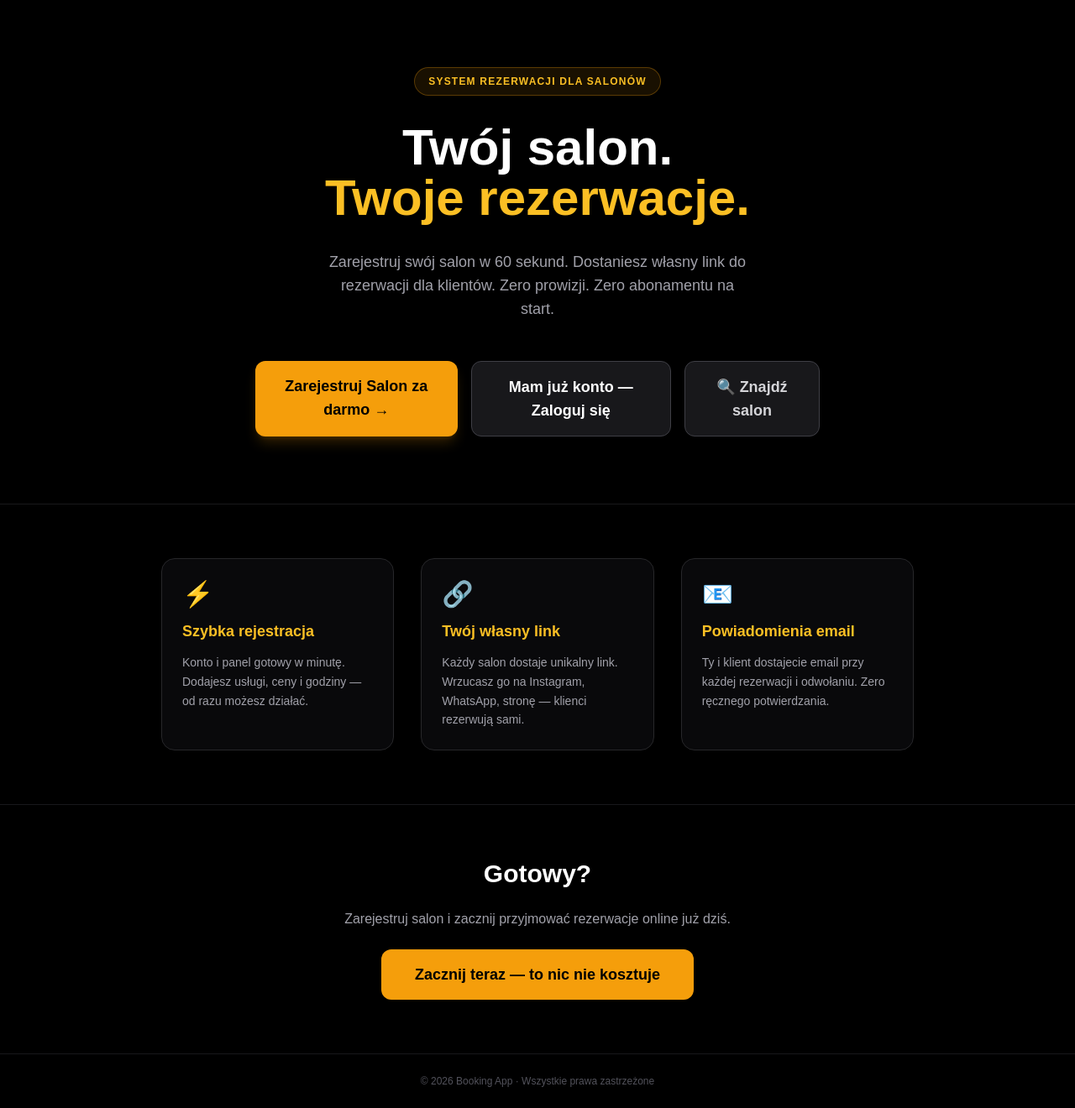
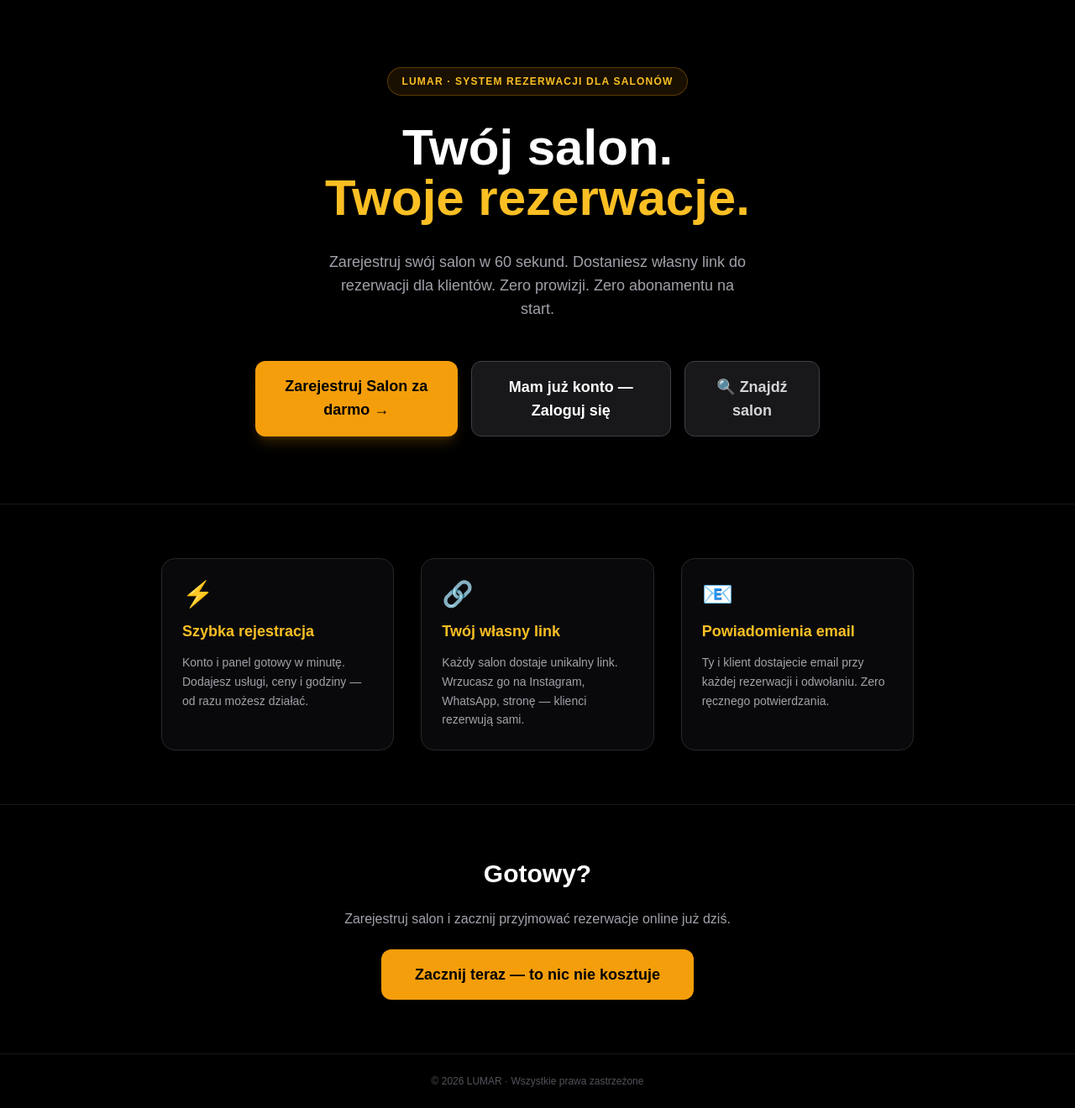
Before and after one commit to adelbertusshop/booking-app-mvp, a Next.js app: page / in a window 1280 px wide. Shown: the whole page at 84% size. Built offline with nearby package versions, Linux system fonts and the light colour scheme.

Commit message:
brand: LUMAR na landing page

```diff
--- a/app/page.tsx
+++ b/app/page.tsx
@@ -11,7 +11,7 @@ export default function Home() {
         <div className="max-w-2xl mx-auto space-y-8">
 
           <div className="inline-block bg-amber-500/10 border border-amber-500/30 text-amber-400 text-xs font-bold uppercase tracking-widest px-4 py-2 rounded-full">
-            System rezerwacji dla salonów
+            LUMAR · System rezerwacji dla salonów
           </div>
 
           <h1 className="text-4xl md:text-6xl font-black text-white leading-tight">
@@ -78,7 +78,7 @@ export default function Home() {
       </section>
 
       <footer className="border-t border-zinc-900 py-6 text-center text-xs text-zinc-600">
-        © 2026 Booking App · Wszystkie prawa zastrzeżone
+        © 2026 LUMAR · Wszystkie prawa zastrzeżone
       </footer>
     </div>
   );
```
